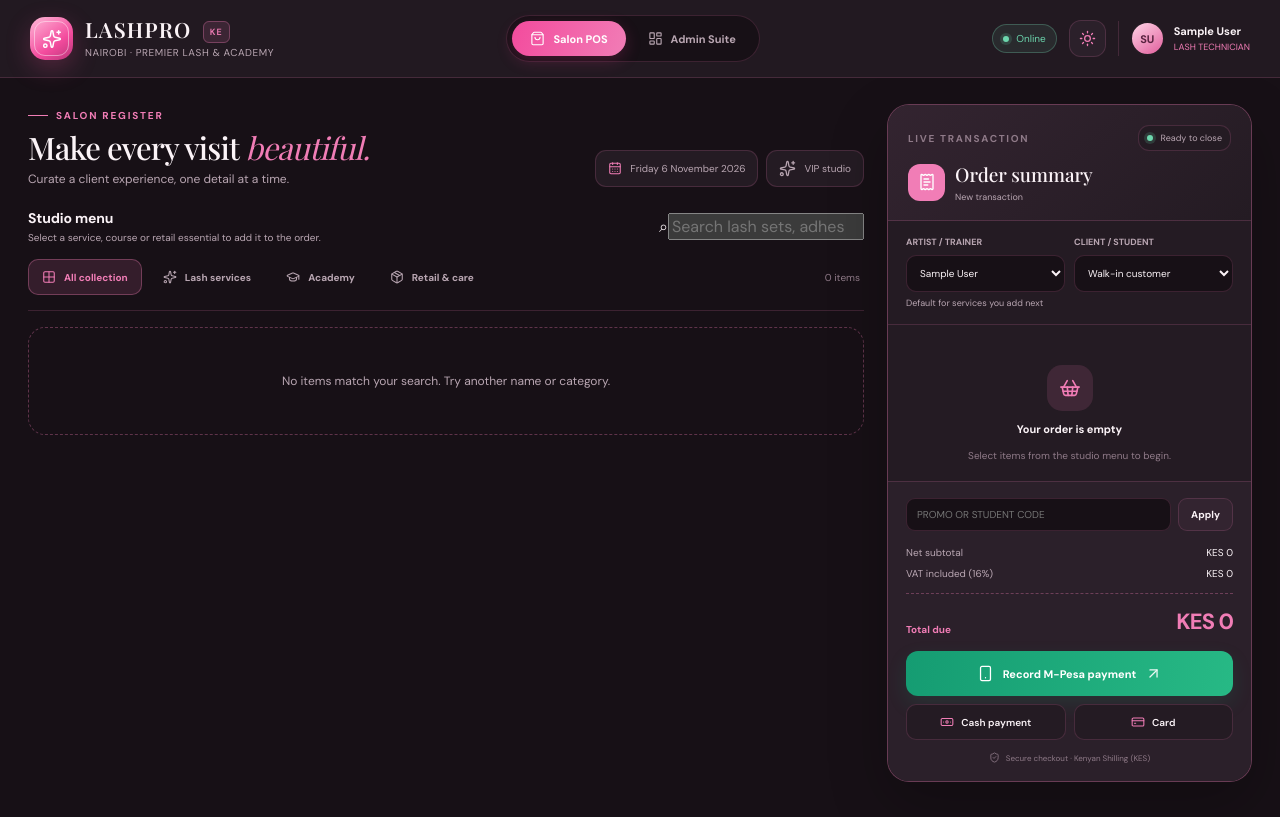
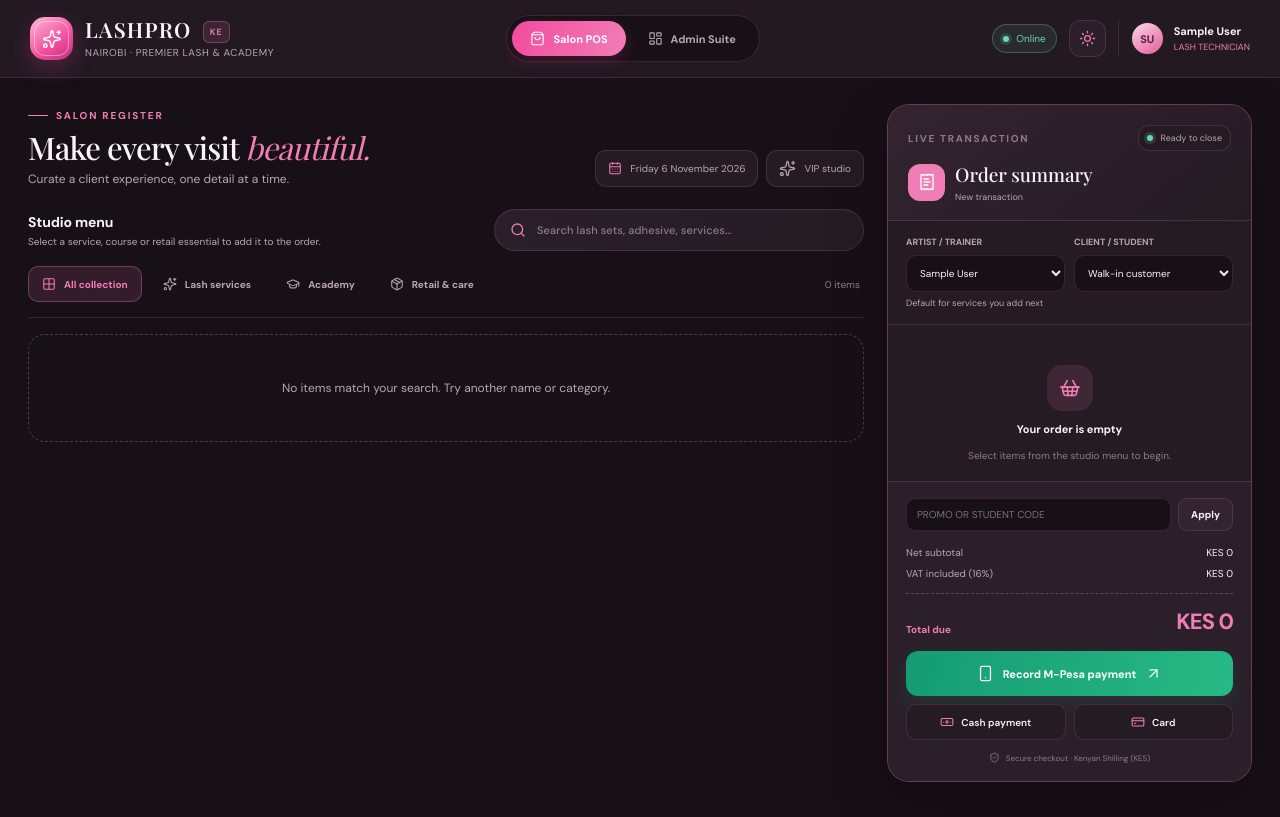
Before and after one commit to frash07/lashpro-pos, a Django app: page /sales/checkout/ in a window 1280 px wide. Run offline with Django 5.2, Linux system fonts and the light colour scheme; the visitor is signed in with stand-in values (Sample User, id 1); data comes from the database, SQL or seed files in the repository; data that the repository does not hold is empty; parts of the project's set-up code (start-up, migrations or seed data) failed here and were passed over.

Commit message:
Refine checkout search and catalog typography (#48)
* Polish checkout catalog search icon

* Style checkout search and catalog tiles

* Keep search icon accent after Lucide rendering

```diff
--- a/static/sales/checkout.css
+++ b/static/sales/checkout.css
@@ -40,3 +40,148 @@ html[data-theme="light"]{color-scheme:light;--pink:#df4f95;--pink-strong:#d93686
 
 .catalog-card.is-checkout-locked{cursor:not-allowed;opacity:.72}
 .catalog-card.is-checkout-locked:hover{transform:none;box-shadow:none}
+
+
+/* Checkout catalog polish: a themed search field and refined tile typography. */
+.catalog-search{
+  display:flex;
+  align-items:center;
+  gap:11px;
+  width:min(100%,370px);
+  min-width:260px;
+  padding:0 15px;
+  border:1px solid var(--line);
+  border-radius:999px;
+  background:linear-gradient(135deg,var(--surface-2),var(--surface));
+  color:var(--subtle);
+  box-shadow:inset 0 1px 0 rgba(255,255,255,.025);
+  transition:border-color .2s,box-shadow .2s,background .2s;
+}
+.catalog-search>i,
+.catalog-search>svg{
+  flex:0 0 auto;
+  width:16px;
+  height:16px;
+  color:var(--pink);
+  stroke-width:1.9;
+}
+.catalog-search input{
+  width:100%;
+  min-width:0;
+  padding:13px 0;
+  border:0;
+  outline:0;
+  background:transparent;
+  color:var(--text);
+  font-family:'DM Sans',system-ui,sans-serif;
+  font-size:11px;
+  font-weight:500;
+  letter-spacing:.01em;
+  box-shadow:none;
+  appearance:none;
+}
+.catalog-search input::placeholder{color:var(--subtle);opacity:1}
+.catalog-search:focus-within{
+  border-color:var(--pink);
+  background:var(--surface);
+  box-shadow:0 0 0 3px var(--pink-wash),0 8px 22px rgba(217,54,134,.08);
+}
+.catalog-search input:focus-visible{outline:none}
+.catalog-card{
+  min-height:208px;
+  padding:0;
+  display:flex;
+  flex-direction:column;
+  justify-content:flex-start;
+}
+.card-image{
+  position:relative;
+  z-index:1;
+  display:flex;
+  align-items:center;
+  min-height:67px;
+  padding:11px 16px;
+  border-bottom:1px solid var(--line);
+  background:linear-gradient(110deg,var(--pink-wash),transparent 88%),linear-gradient(145deg,var(--surface-3),var(--surface-2));
+}
+.card-image span{
+  display:grid;
+  place-items:center;
+  width:41px;
+  height:41px;
+  border:1px solid var(--line-strong);
+  border-radius:14px;
+  background:color-mix(in srgb,var(--surface) 76%,transparent);
+  color:var(--pink);
+  font-size:22px;
+  line-height:1;
+}
+.card-copy{
+  position:relative;
+  z-index:1;
+  display:flex;
+  flex:1;
+  flex-direction:column;
+  min-width:0;
+  padding:13px 16px 15px;
+}
+.card-head{
+  display:flex;
+  align-items:center;
+  justify-content:space-between;
+  flex-wrap:wrap;
+  gap:7px;
+  margin-bottom:9px;
+}
+.card-tag{
+  display:inline-flex;
+  align-items:center;
+  padding:5px 7px;
+  border:1px solid var(--line);
+  border-radius:6px;
+  background:var(--pink-wash);
+  color:var(--pink);
+  font-size:8px;
+  font-weight:700;
+  letter-spacing:.11em;
+  line-height:1.2;
+  text-transform:uppercase;
+}
+.card-price{
+  color:var(--pink);
+  font-family:'DM Sans',system-ui,sans-serif;
+  font-size:11px;
+  font-weight:700;
+  font-variant-numeric:tabular-nums;
+  white-space:nowrap;
+}
+.card-copy h3{
+  position:relative;
+  margin:0 0 6px;
+  color:var(--text);
+  font-family:'Playfair Display',Georgia,serif;
+  font-size:16px;
+  font-weight:500;
+  letter-spacing:-.01em;
+  line-height:1.25;
+}
+.card-copy p{
+  position:relative;
+  min-height:30px;
+  margin:0;
+  color:var(--muted);
+  font-family:'DM Sans',system-ui,sans-serif;
+  font-size:10px;
+  font-weight:400;
+  line-height:1.55;
+}
+.catalog-card .stock-badge{align-self:flex-start;margin-top:10px}
+@media(max-width:600px){
+  .catalog-search{width:100%;min-width:0}
+  .catalog-card{min-height:194px}
+  .card-image{min-height:61px;padding:9px 12px}
+  .card-image span{width:37px;height:37px;border-radius:12px;font-size:20px}
+  .card-copy{padding:11px 12px 13px}
+  .card-copy h3{font-size:15px}
+  .card-head{gap:5px}
+}
--- a/templates/sales/checkout.html
+++ b/templates/sales/checkout.html
@@ -65,7 +65,7 @@
               <div><div class="eyebrow">Salon register</div><h1>Make every visit <em style="font-weight:400;color:var(--pink)">beautiful.</em></h1><p>Curate a client experience, one detail at a time.</p></div>
               <div class="heading-actions"><div class="date-pill"><i data-lucide="calendar-days"></i><span id="today-date">Thursday, 29 October 2026</span></div><div class="soft-pill"><i data-lucide="sparkles"></i> VIP studio</div></div>
             </div>
-            <div class="catalog-toolbar"><div><div class="section-title">Studio menu</div><div class="section-caption">Select a service, course or retail essential to add it to the order.</div></div><label class="catalog-search" aria-label="Search catalog"><span aria-hidden="true">⌕</span><input type="search" id="catalog-search" placeholder="Search lash sets, adhesive, services…" autocomplete="off"></label></div>
+            <div class="catalog-toolbar"><div><div class="section-title">Studio menu</div><div class="section-caption">Select a service, course or retail essential to add it to the order.</div></div><label class="catalog-search" aria-label="Search catalog"><i data-lucide="search" aria-hidden="true"></i><input type="search" id="catalog-search" placeholder="Search lash sets, adhesive, services…" autocomplete="off"></label></div>
             <div class="category-tabs">
               <button type="button" class="cat-tab active" data-category="all" onclick="filterCategory('all',this)"><i data-lucide="grid-2x2"></i> All collection</button>
               <button type="button" class="cat-tab" data-category="service" onclick="filterCategory('service',this)"><i data-lucide="sparkles"></i> Lash services</button>
```
